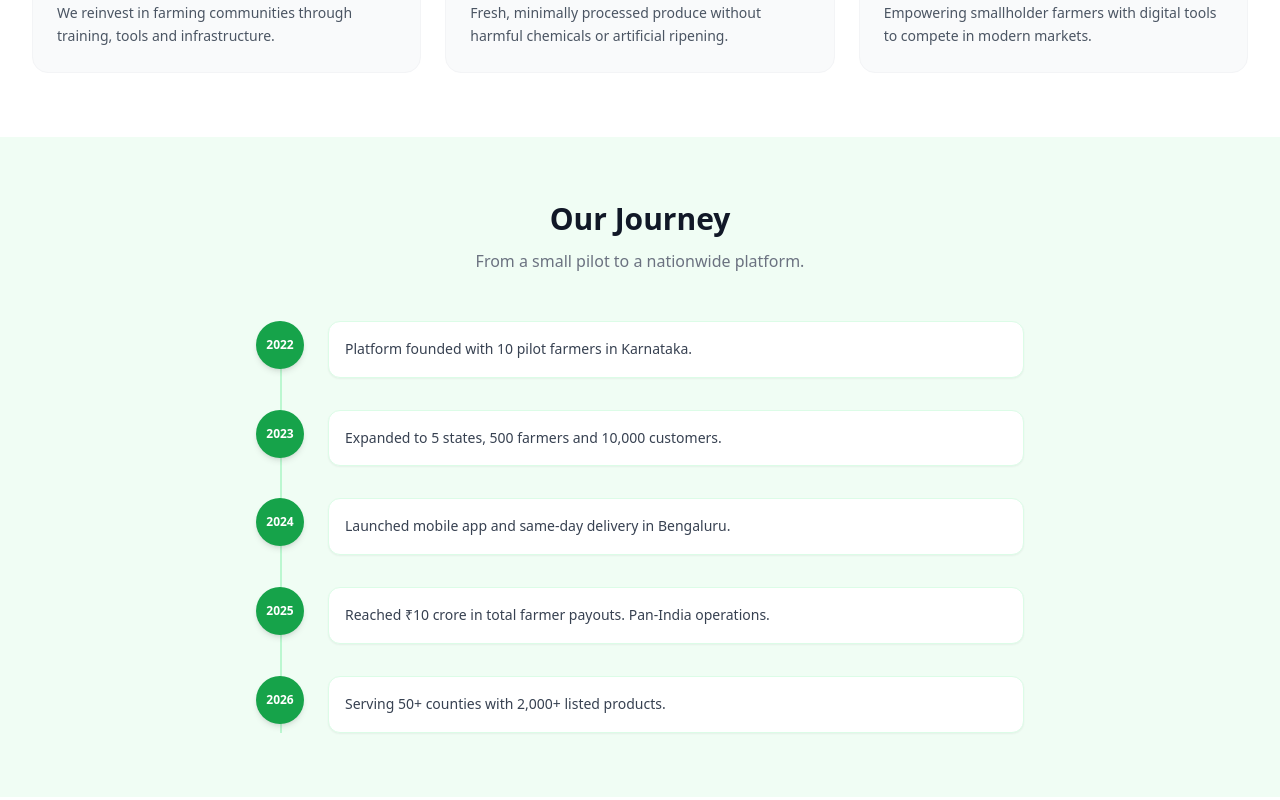
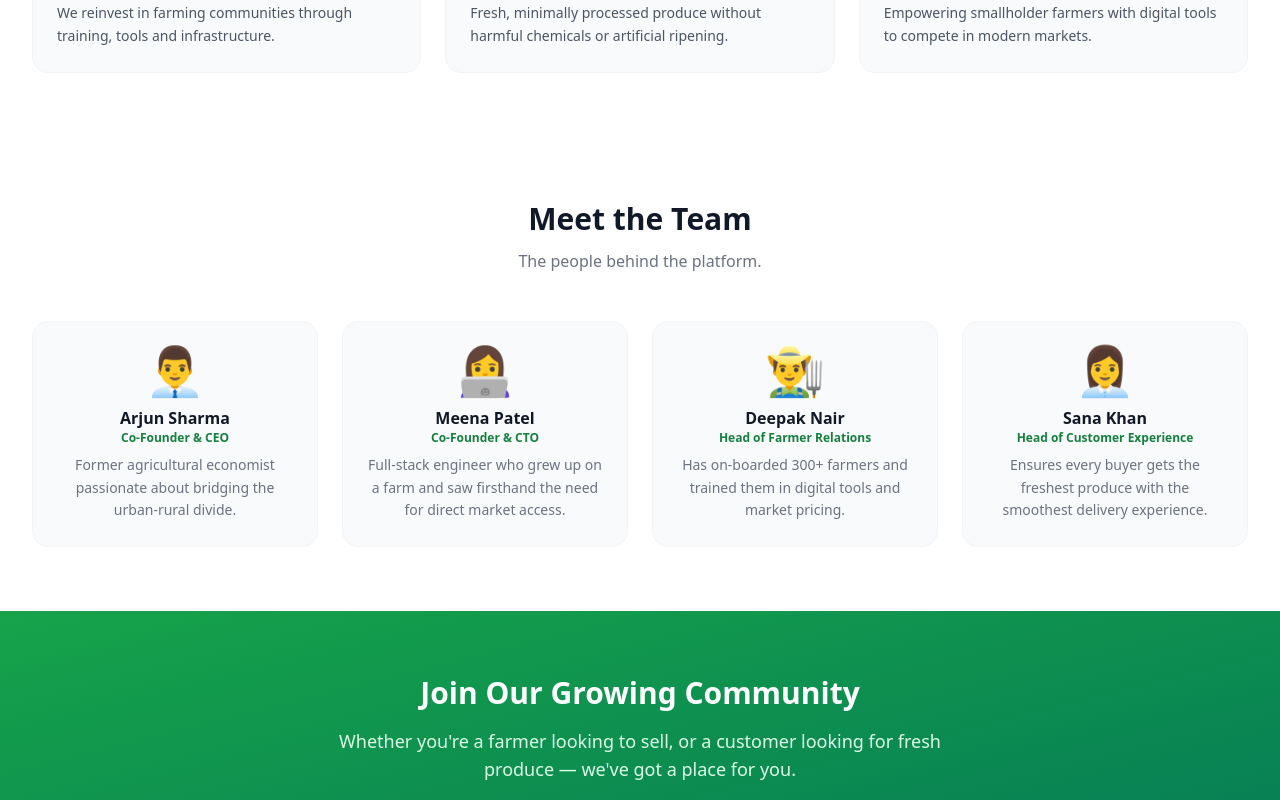
Before and after one commit to HarshThakur2580/Local-Farmer-Produce-Marketplace-NextJS, a Next.js app: page /about in a window 1280 px wide. Shown: the part 1540-2340 px from the top of the page. Built offline with nearby package versions, Linux system fonts and the light colour scheme.

Commit message:
fix: remove Our Journey timeline section from about page

```diff
--- a/app/about/page.js
+++ b/app/about/page.js
@@ -6,14 +6,6 @@ const teamMembers = [
   { name: 'Meena Patel', role: 'Co-Founder & CTO', emoji: '👩‍💻', bio: 'Full-stack engineer who grew up on a farm and saw firsthand the need for direct market access.' },
   { name: 'Deepak Nair', role: 'Head of Farmer Relations', emoji: '👨‍🌾', bio: 'Has on-boarded 300+ farmers and trained them in digital tools and market pricing.' },
   { name: 'Sana Khan', role: 'Head of Customer Experience', emoji: '👩‍💼', bio: 'Ensures every buyer gets the freshest produce with the smoothest delivery experience.' },
-];
-
-const milestones = [
-  { year: '2022', event: 'Platform founded with 10 pilot farmers in Karnataka.' },
-  { year: '2023', event: 'Expanded to 5 states, 500 farmers and 10,000 customers.' },
-  { year: '2024', event: 'Launched mobile app and same-day delivery in Bengaluru.' },
-  { year: '2025', event: 'Reached ₹10 crore in total farmer payouts. Pan-India operations.' },
-  { year: '2026', event: 'Serving 50+ counties with 2,000+ listed products.' },
 ];
 
 const values = [
@@ -109,31 +101,6 @@ export default function AboutPage() {
         </div>
       </section>
 
-      {/* Timeline */}
-      <section className="py-16 px-4 sm:px-6 lg:px-8 bg-green-50">
-        <div className="max-w-3xl mx-auto">
-          <div className="text-center mb-12">
-            <h2 className="text-3xl font-extrabold text-gray-900 mb-3">Our Journey</h2>
-            <p className="text-gray-500">From a small pilot to a nationwide platform.</p>
-          </div>
-          <div className="relative">
-            <div className="absolute left-6 top-0 bottom-0 w-0.5 bg-green-200" />
-            <div className="space-y-8">
-              {milestones.map((m, i) => (
-                <div key={i} className="relative flex gap-6 items-start">
-                  <div className="w-12 h-12 rounded-full bg-green-600 text-white flex items-center justify-center font-bold text-xs flex-shrink-0 z-10 shadow-md">
-                    {m.year}
-                  </div>
-                  <div className="bg-white rounded-xl p-4 shadow-sm border border-green-100 flex-1">
-                    <p className="text-gray-700 text-sm leading-relaxed">{m.event}</p>
-                  </div>
-                </div>
-              ))}
-            </div>
-          </div>
-        </div>
-      </section>
-
       {/* Team */}
       <section className="py-16 px-4 sm:px-6 lg:px-8 bg-white">
         <div className="max-w-7xl mx-auto">
```
